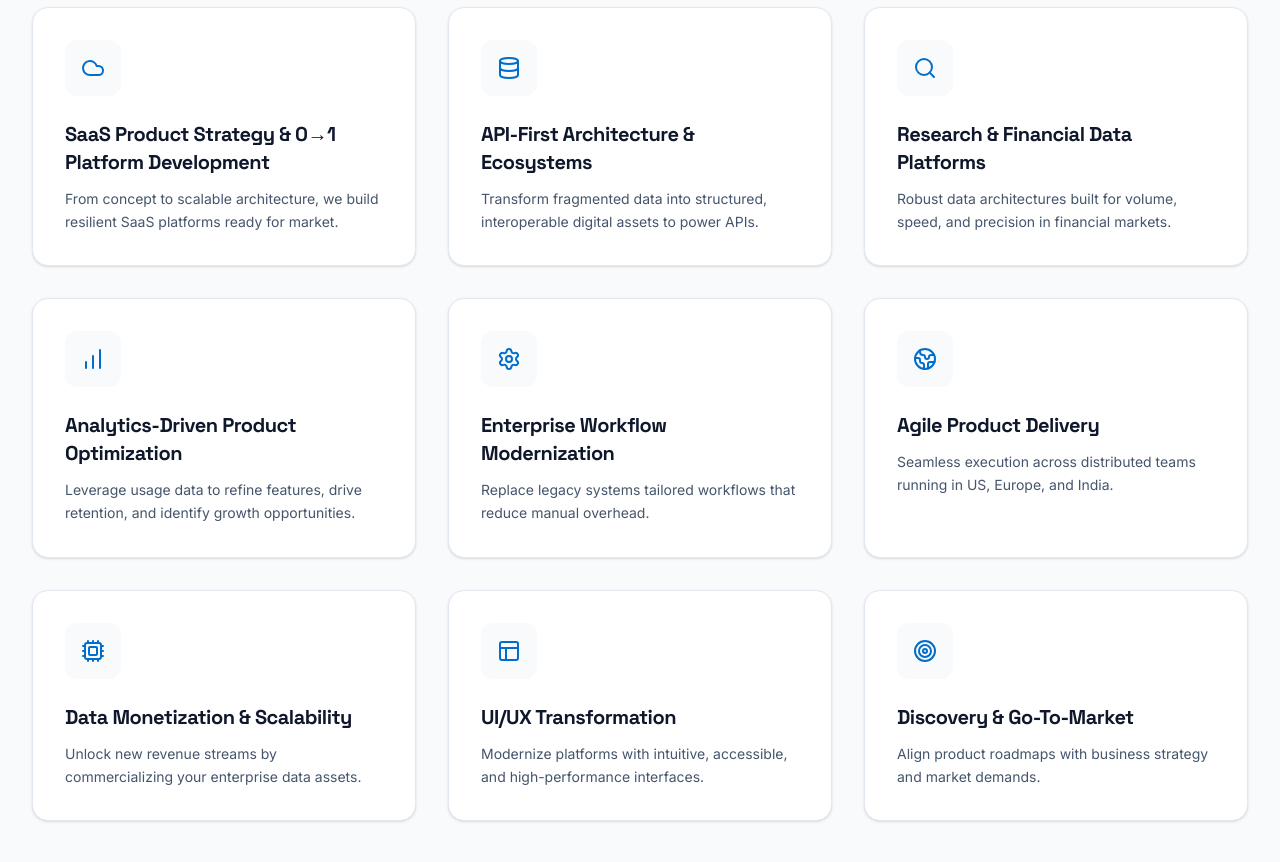
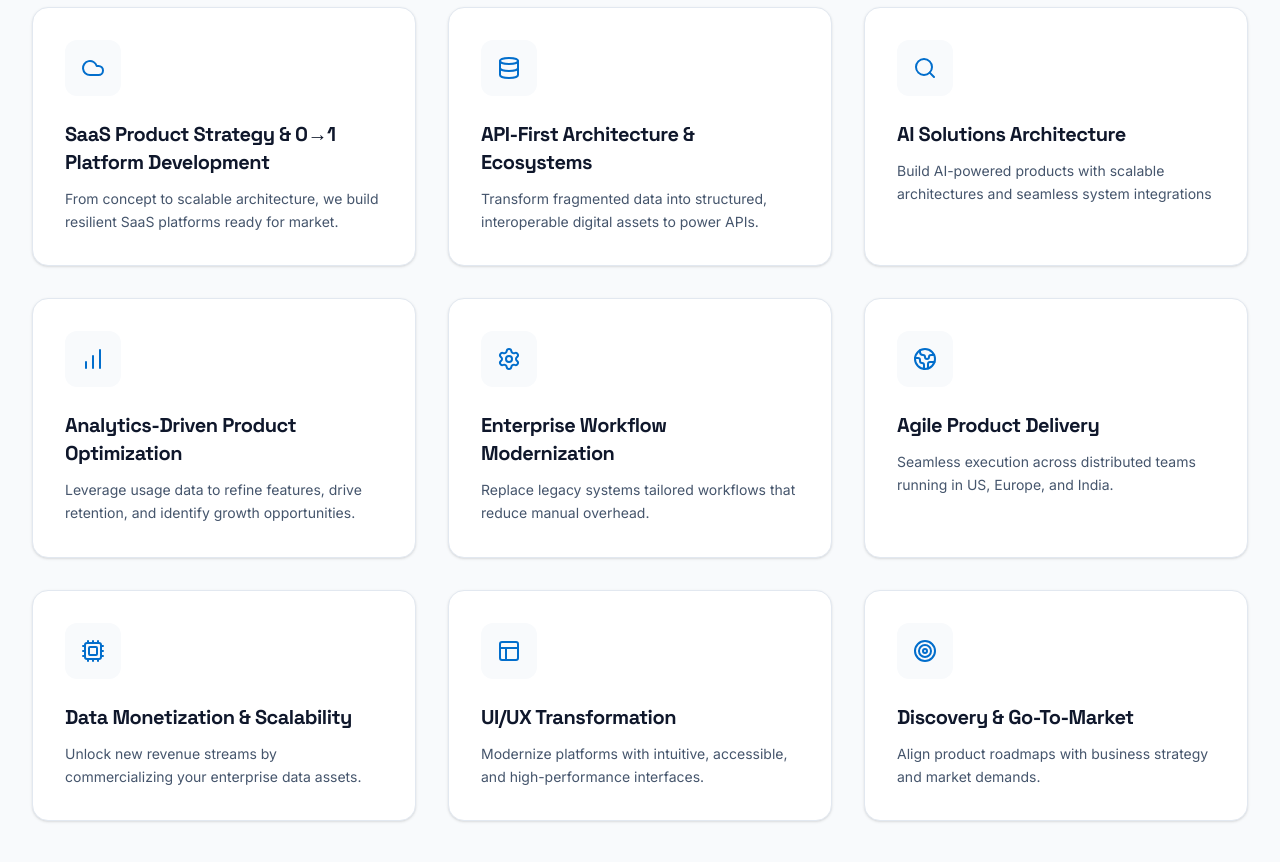
Before and after one commit to bdwij1993-web/Portfolio, a React (Vite) app: page /#/ in a window 1280 px wide. Shown: the part 1760-2622 px from the top of the page. Built offline with nearby package versions, Linux system fonts and the light colour scheme.

Commit message:
Update Services.tsx

```diff
--- a/src/components/sections/Services.tsx
+++ b/src/components/sections/Services.tsx
@@ -15,8 +15,8 @@ const services = [
   },
   {
     icon: <Search className="w-6 h-6" />,
-    title: "Research & Financial Data Platforms",
-    desc: "Robust data architectures built for volume, speed, and precision in financial markets."
+    title: "AI Solutions Architecture",
+    desc: "Build AI-powered products with scalable architectures and seamless system integrations"
   },
   {
     icon: <BarChart className="w-6 h-6" />,
```
